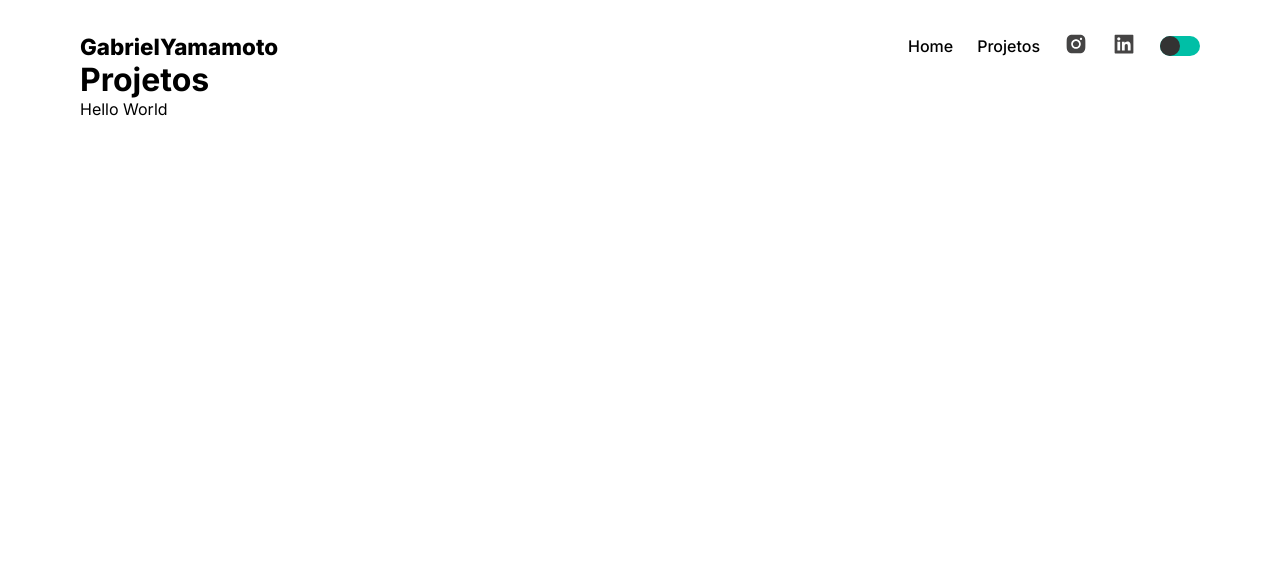
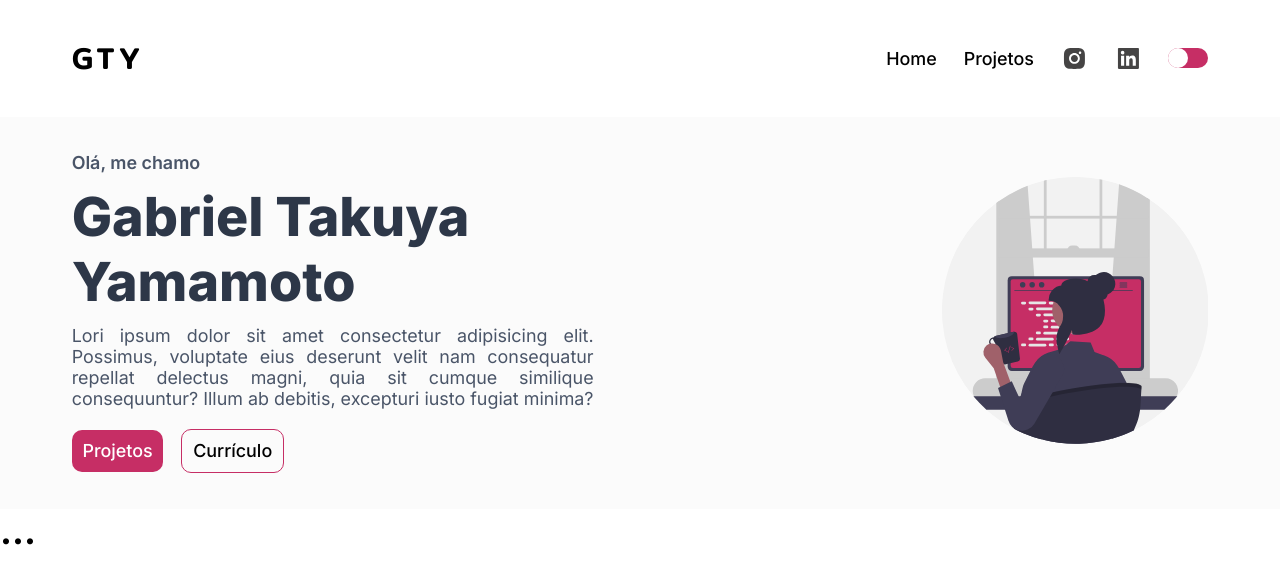
Before and after one commit to Takkuya/Basic-blog, a React (Create React App) app: page /projetos in a window 1280 px wide. Shown: the top 584 px of the page. Built offline with nearby package versions, Linux system fonts and the light colour scheme.

Commit message:
Hamburguer menu and landing page created

```diff
--- a/public/index.html
+++ b/public/index.html
@@ -19,6 +19,12 @@
     <link rel="preconnect" href="https://fonts.gstatic.com" crossorigin />
     <link
       href="https://fonts.googleapis.com/css2?family=Inter:wght@100;200;300;400;500;600;700;800;900&display=swap"
+      rel="stylesheet"
+    />
+    <link rel="preconnect" href="https://fonts.googleapis.com" />
+    <link rel="preconnect" href="https://fonts.gstatic.com" crossorigin />
+    <link
+      href="https://fonts.googleapis.com/css2?family=Inter:wght@100;200;300;400;500;600;700;800;900&family=Mitr&display=swap"
       rel="stylesheet"
     />
     <!--
--- a/src/App.tsx
+++ b/src/App.tsx
@@ -1,14 +1,11 @@
 import { MainRoutes } from "./routes";
-import { ReactComponent as SVGIcon } from "./assets/Progressive_App.svg";
+import { LandingPage } from "./components/LandingPage";
 
 function App() {
   return (
     <>
       <MainRoutes />
-      <div className="App">
-        Hello World
-        {/* <SVGIcon /> */}
-      </div>
+      <div className="App"></div>
     </>
   );
 }
--- a/src/components/Header/index.tsx
+++ b/src/components/Header/index.tsx
@@ -1,8 +1,10 @@
-import { useContext } from "react";
+import { useContext, useState } from "react";
 import Switch from "react-switch";
 
 import { ThemeContext } from "styled-components";
 import {
+  CloseBtn,
+  HamburguerMenu,
   HeaderContainer,
   InstagramIcon,
   LinkedinIcon,
@@ -15,19 +17,22 @@ interface Props {
 
 export const Header: React.FC<Props> = ({ toggleTheme }) => {
   const { colors, title } = useContext(ThemeContext);
+  const [isHamburguerMenuOpen, setIsHamburguerMenuOpen] = useState(false);
 
   return (
-    <HeaderContainer>
-      <h2 id="logo">GabrielYamamoto</h2>
+    <HeaderContainer open={isHamburguerMenuOpen} className="globalPadding">
+      <StyledLink to="">
+        <h2 id="logo">GTY</h2>
+      </StyledLink>
 
       <section id="linksSection">
-        <StyledLink to="/">Home</StyledLink>
-        <StyledLink to="/projetos">Projetos</StyledLink>
+        <StyledLink to="">Home</StyledLink>
+        <StyledLink to="projetos">Projetos</StyledLink>
 
         <a href="https://www.instagram.com/takkuyya_00/">
           <InstagramIcon />
         </a>
-        <a href="">
+        <a href="https://www.linkedin.com/in/gabriel-takuya-yamamoto-8a05691a4/">
           <LinkedinIcon />
         </a>
 
@@ -39,12 +44,23 @@ export const Header: React.FC<Props> = ({ toggleTheme }) => {
           height={20}
           width={40}
           handleDiameter={20}
-          offHandleColor={"#333"}
-          onHandleColor={"#fff"}
           offColor={colors.primary}
           onColor={colors.primary}
         />
       </section>
+
+      <button
+        className="hamburguerMenuBtn"
+        onClick={() => setIsHamburguerMenuOpen(!isHamburguerMenuOpen)}
+      >
+        <HamburguerMenu />
+      </button>
+      <button
+        className="closeMenuBtn"
+        onClick={() => setIsHamburguerMenuOpen(!isHamburguerMenuOpen)}
+      >
+        <CloseBtn />
+      </button>
     </HeaderContainer>
   );
 };
--- a/src/components/Header/styles.ts
+++ b/src/components/Header/styles.ts
@@ -3,13 +3,24 @@ import {
   AiFillInstagram,
   AiOutlineTwitter,
   AiFillLinkedin,
+  AiOutlineClose,
 } from "react-icons/ai";
+
+import { GiHamburgerMenu } from "react-icons/gi";
 import { Link } from "react-router-dom";
 
 export const HeaderContainer = styled.div`
   display: flex;
   justify-content: space-between;
   align-items: center;
+  padding: 2em 4em;
+
+  //fixar header
+  position: sticky;
+  top: 0;
+  right: 0;
+  left: 0;
+  z-index: 1;
 
   color: ${(props) => props.theme.colors.text};
 
@@ -19,8 +30,11 @@ export const HeaderContainer = styled.div`
   }
 
   #logo {
+    font-family: "Mitr";
+    letter-spacing: 0.2em;
     font-weight: 800;
-    font-size: 1.4em;
+    font-size: 1.6em;
+    cursor: pointer;
   }
 
   #linksSection {
@@ -30,9 +44,42 @@ export const HeaderContainer = styled.div`
     gap: 1.5em;
   }
 
-  ${({ theme: { breakpoints } }) => css`
-    @media (max-width: ${breakpoints.md}) {
-      background-color: red;
+  .hamburguerMenuBtn {
+    display: none;
+  }
+
+  .closeMenuBtn {
+    display: none;
+  }
+
+  ${({ theme: { breakpoints } }) => css<{ open: boolean }>`
+    @media (max-width: ${breakpoints.sm}) {
+      //itens dentro do menu de hamburguer
+      #linksSection {
+        display: flex;
+        /* conteúdo some quando não tiver altura, por causa do max-height*/
+        overflow: hidden;
+        flex-direction: column;
+        justify-content: stretch;
+        /* se colocar o padding na parte de cima caga tudo */
+        position: absolute;
+        top: 120%;
+        left: 0;
+        right: 0;
+
+        background-color: ${(props) => props.theme.colors.mainBackground};
+
+        max-height: ${({ open }) => (open ? "1000px" : "0px")};
+        height: calc(100vh - 100px);
+      }
+
+      .hamburguerMenuBtn {
+        display: ${({ open }) => (open ? "hidden" : "block")};
+      }
+
+      .closeMenuBtn {
+        display: ${({ open }) => (open ? "block" : "hidden")};
+      }
     }
   `}
 `;
@@ -42,10 +89,12 @@ export const StyledLink = styled(Link)`
 `;
 
 const iconCSS = css`
+  display: flex;
+  align-items: center;
   flex-shrink: 0;
   fill: ${(props) => props.theme.colors.iconColor};
-  width: 1.5rem;
-  height: 1.5rem;
+  width: 1.5em;
+  height: 1.5em;
 `;
 
 export const InstagramIcon = styled(AiFillInstagram)`
@@ -59,3 +108,15 @@ export const TwitterIcon = styled(AiOutlineTwitter)`
 export const LinkedinIcon = styled(AiFillLinkedin)`
   ${iconCSS}
 `;
+
+export const HamburguerMenu = styled(GiHamburgerMenu)`
+  width: 2em;
+  height: 2em;
+  fill: ${(props) => props.theme.colors.text};
+`;
+
+export const CloseBtn = styled(AiOutlineClose)`
+  width: 2em;
+  height: 2em;
+  fill: ${(props) => props.theme.colors.text};
+`;
--- /dev/null
+++ b/src/components/LandingPage/index.tsx
@@ -0,0 +1,34 @@
+import { ReactComponent as SVGIcon } from "../../assets/Programmer.svg";
+import { LandingPageContainer } from "./styles";
+
+export const LandingPage = () => {
+  return (
+    <LandingPageContainer className="globalPadding">
+      <section id="textsContainer">
+        <div className="about">
+          <p>Olá, me chamo</p>
+        </div>
+        <div className="title">
+          <h2>
+            Gabriel Takuya <br /> Yamamoto
+          </h2>
+        </div>
+        <div className="about">
+          <span>
+            Lori ipsum dolor sit amet consectetur adipisicing elit. Possimus,
+            voluptate eius deserunt velit nam consequatur repellat delectus
+            magni, quia sit cumque similique consequuntur? Illum ab debitis,
+            excepturi iusto fugiat minima?
+          </span>
+        </div>
+        <div className="buttons">
+          <button className="primaryBtn">Projetos</button>
+          <button className="outlineBtn">Currículo</button>
+        </div>
+      </section>
+      <section id="svgContainer">
+        <SVGIcon />
+      </section>
+    </LandingPageContainer>
+  );
+};
--- /dev/null
+++ b/src/components/LandingPage/styles.ts
@@ -0,0 +1,94 @@
+import styled, { css } from "styled-components";
+
+export const LandingPageContainer = styled.div`
+  display: flex;
+  align-items: center;
+
+  background-color: ${(props) => props.theme.colors.landingPageBackground};
+  padding: 2em 8em;
+
+  #textsContainer {
+    display: flex;
+    flex-direction: column;
+    gap: 0.6em;
+
+    .title {
+      h2 {
+        font-size: 3em;
+        font-weight: 800;
+        color: ${(props) => props.theme.colors.headingText};
+      }
+    }
+
+    .about {
+      width: 60%;
+      text-align: justify;
+      span {
+        color: ${(props) => props.theme.colors.paragraphText};
+        text-align: justify;
+      }
+
+      p {
+        font-weight: 600;
+        color: ${(props) => props.theme.colors.paragraphText};
+      }
+    }
+
+    .buttons {
+      display: flex;
+      align-items: center;
+      margin-top: 0.5em;
+      gap: 1em;
+
+      button {
+        font-weight: 500;
+      }
+
+      .primaryBtn {
+        color: #fff;
+        background-color: ${(props) => props.theme.colors.primary};
+        border-radius: 10px;
+        padding: 0.6em;
+      }
+
+      .outlineBtn {
+        background-color: none;
+        border: 1px solid ${(props) => props.theme.colors.primary};
+        border-radius: 10px;
+        padding: 0.6em;
+      }
+    }
+  }
+
+  #svgContainer {
+    display: block;
+    max-width: 100%;
+  }
+
+  svg {
+    width: 100%;
+    height: 10%;
+  }
+
+  ${({ theme: { breakpoints } }) => css`
+    @media (max-width: ${breakpoints.md}) {
+      padding: 2em 4em;
+
+      #textsContainer {
+        display: flex;
+        justify-content: center;
+      }
+
+      .about {
+        span {
+          width: 100%;
+        }
+      }
+
+      #svgContainer {
+        display: hidden;
+        max-width: 0;
+      }
+    }
+  `}
+`;
--- a/src/components/Projects/index.tsx
+++ b/src/components/Projects/index.tsx
@@ -1,3 +1,3 @@
 export const Projects = () => {
-  return <h1>Projetos</h1>;
+  return <h1>...</h1>;
 };
--- a/src/routes.tsx
+++ b/src/routes.tsx
@@ -7,6 +7,7 @@ import usePersistedState from "./hooks/usePersistedState";
 import dark from "./styles/themes/dark";
 import light from "./styles/themes/light";
 import GlobalStyle from "./styles/global";
+import { LandingPage } from "./components/LandingPage";
 
 export const MainRoutes = () => {
   const [theme, setTheme] = usePersistedState<DefaultTheme>("theme", light);
@@ -20,6 +21,7 @@ export const MainRoutes = () => {
       <GlobalStyle />
       <BrowserRouter>
         <Header toggleTheme={toggleTheme} />
+        <LandingPage />
 
         <Routes>
           <Route path="projetos" element={<Projects />} />
--- a/src/styles/global.ts
+++ b/src/styles/global.ts
@@ -12,6 +12,8 @@ export default createGlobalStyle`
  button {
      border: none;
      cursor: pointer;
+     background: none;
+     font-size: 1em;
  }
 
  input {
@@ -19,12 +21,14 @@ export default createGlobalStyle`
      outline: none;
  }
 
+
  body {
      background: ${(props) => props.theme.colors.mainBackground};
-     padding: 2em 5em;
  }
 
-
+ .globalPadding {
+  padding: 2em 4em;
+ }
 
 ${({ theme: { breakpoints } }) => css`
   html {
@@ -37,17 +41,17 @@ ${({ theme: { breakpoints } }) => css`
   }
   @media (min-width: ${breakpoints.md}) {
     html {
-      font-size: 100%; //15px
+      font-size: 106%; //15px
     }
   }
   @media (min-width: ${breakpoints.lg}) {
     html {
-      font-size: 100%; //15px
+      font-size: 112%; //15px
     }
   }
   @media (min-width: ${breakpoints.xl}) {
     html {
-      font-size: 100%; //15px
+      font-size: 118%; //15px
     }
   }
 `}
--- a/src/styles/themes/dark.ts
+++ b/src/styles/themes/dark.ts
@@ -8,8 +8,8 @@ export default {
     alternativeBackground: "red",
     iconColor: "#ffb331",
 
-    headingText: "#2D3748",
-    paragraphText: "#4A5568",
+    headingText: "#fff",
+    paragraphText: "#fff",
     text: "#fff",
   },
   breakpoints: {
--- a/src/styles/themes/light.ts
+++ b/src/styles/themes/light.ts
@@ -2,7 +2,7 @@ export default {
   title: "light",
 
   colors: {
-    primary: "#00BFA6",
+    primary: "#c62e65",
     mainBackground: "#fff",
     landingPageBackground: "#FBFBFB",
     alternativeBackground: "#F7FAFC",
```
Also changed, not shown: src/assets/PeopleDark.svg (added), src/assets/Programmer.svg (added).
